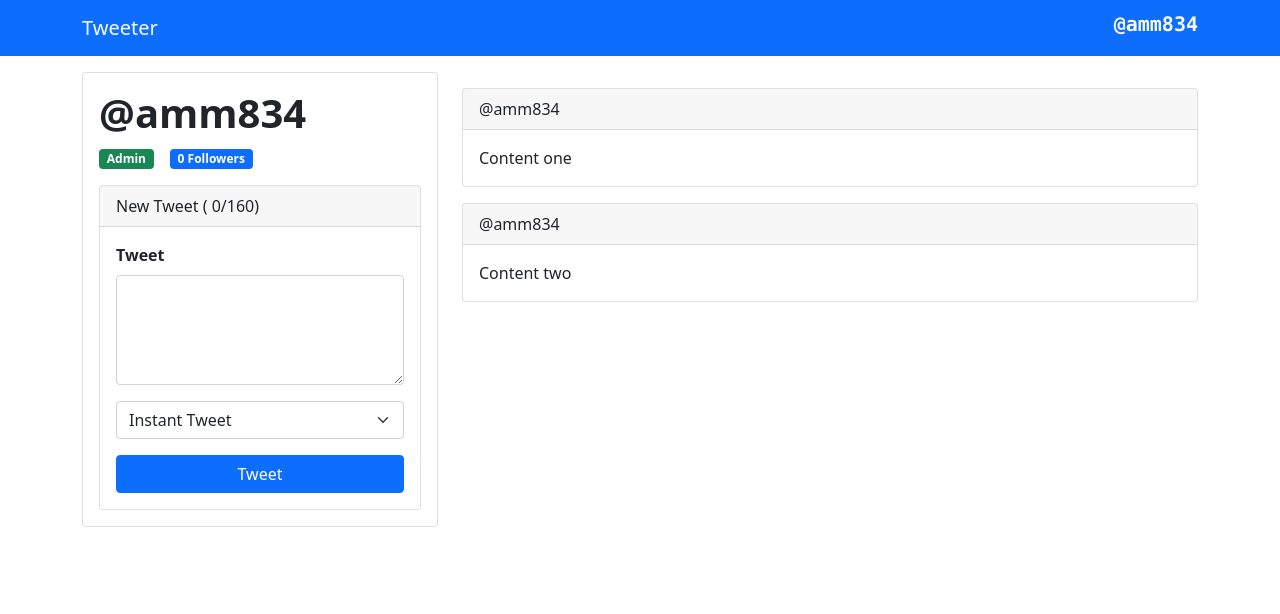
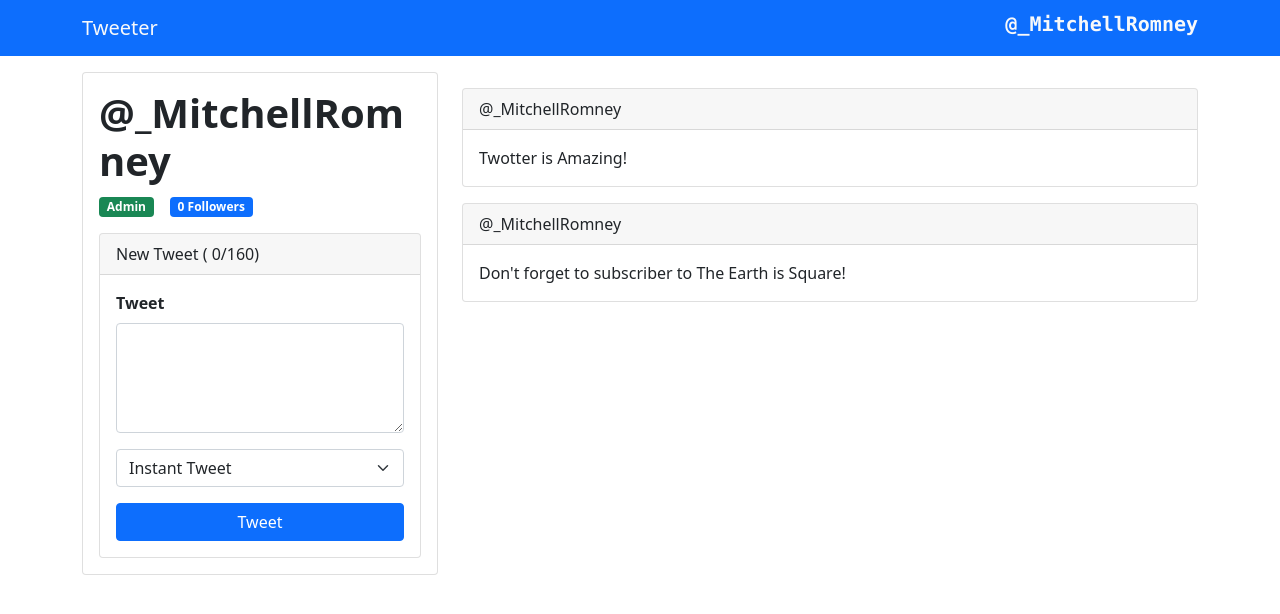
Before and after one commit to theaungmyatmoe/twitter-vue3, a Vue app: page /users/1 in a window 1280 px wide. Shown: the top 614 px of the page. Built offline with nearby package versions, Linux system fonts and the light colour scheme.

Commit message:
Using vue router

```diff
--- a/package.json
+++ b/package.json
@@ -8,8 +8,11 @@
     "preview": "vite preview"
   },
   "dependencies": {
+    "@popperjs/core": "^2.10.2",
     "bootstrap": "^5.1.3",
-    "vue": "^3.2.25"
+    "vue": "^3.2.25",
+    "vue-router": "^4.0.14",
+    "vuex": "^4.0.2"
   },
   "devDependencies": {
     "@vitejs/plugin-vue": "^2.3.0",
--- a/src/App.vue
+++ b/src/App.vue
@@ -1,6 +1,6 @@
 <template>
   <main>
-    <UserProfile/>
+    <router-view></router-view>
   </main>
 </template>
 <script>
--- /dev/null
+++ b/src/assets/users.js
@@ -0,0 +1,41 @@
+export const users = [
+    {
+        "id": 1,
+        "username": "_MitchellRomney",
+        "firstName": "Mitchell",
+        "lastName": "Romney",
+        "email": "mitchellromney@theearthissquare.com",
+        "isAdmin": true,
+        "tweets": [
+            { "id": 1, "content": "Twotter is Amazing!" },
+            { "id": 2, "content": "Don't forget to subscriber to The Earth is Square!" }
+        ]
+    },
+    {
+        "id": 2,
+        "username": "JColeNC",
+        "firstName": "J.",
+        "lastName": "Cole",
+        "email": null,
+        "isAdmin": false,
+        "tweets": []
+    },
+    {
+        "id": 3,
+        "username": "kurtisconner",
+        "firstName": "kurtis",
+        "lastName": "conner",
+        "email": null,
+        "isAdmin": false,
+        "tweets": []
+    },
+    {
+        "id": 4,
+        "username": "boburnham",
+        "firstName": "Bo",
+        "lastName": "Burnham",
+        "email": null,
+        "isAdmin": false,
+        "tweets": []
+    }
+];
--- a/src/components/UserProfile.vue
+++ b/src/components/UserProfile.vue
@@ -1,52 +1,6 @@
-<script>
-import TweetItem from "./TweetItem.vue";
-import NavBar from "./NavBar";
-import NewTweet from "./NewTweet";
-import {reactive, computed, toRefs} from 'vue'
-
-export default {
-  name: 'UserProfile',
-  components: {NewTweet, NavBar, TweetItem},
-  setup(props, ctx) {
-    const state = reactive({
-      followers: 0,
-      user: {
-        first_name: 'Aung',
-        last_name: 'Myat Moe',
-        age: 19,
-        username: 'amm834',
-        isAdmin: true,
-        tweets: [
-          {id: 1, content: 'Content one'},
-          {id: 2, content: 'Content two'},
-        ]
-      },
-    })
-
-
-    function updateTweets(tweet) {
-      const newTweet = {
-        ...tweet,
-        id: state.user.tweets.length + 1
-      }
-      state.user.tweets.unshift(newTweet)
-    }
-
-    const full_name = computed(() => `${this.user.first_name} ${this.user.last_name}`
-    )
-
-    return {
-      ...toRefs(state),
-      updateTweets,
-      full_name
-    }
-  },
-}
-</script>
-
-
 <template>
   <main>
+
     <NavBar :user="user"/>
     <div class="container">
       <div class="row my-3">
@@ -77,3 +31,44 @@ export default {
     </div>
   </main>
 </template>
+<script>
+import TweetItem from "./TweetItem.vue";
+import NavBar from "./NavBar";
+import NewTweet from "./NewTweet";
+import {reactive, computed, toRefs} from 'vue'
+import {useRoute} from 'vue-router'
+import {users} from '../assets/users'
+
+export default {
+  name: 'UserProfile',
+  components: {NewTweet, NavBar, TweetItem},
+  setup(props, ctx) {
+
+    const route = useRoute()
+    const userId = computed(() => route.params.userId)
+
+    const state = reactive({
+      followers: 0,
+      user: users[userId.value - 1] ?? users[0]
+    })
+
+
+    function updateTweets(tweet) {
+      const newTweet = {
+        ...tweet,
+        id: state.user.tweets.length + 1
+      }
+      state.user.tweets.unshift(newTweet)
+    }
+
+    const full_name = computed(() => `${this.user.first_name} ${this.user.last_name}`
+    )
+
+    return {
+      ...toRefs(state),
+      updateTweets,
+      full_name,
+    }
+  },
+}
+</script>
--- a/src/main.js
+++ b/src/main.js
@@ -1,5 +1,9 @@
 import {createApp} from 'vue'
 import App from './App.vue'
 import 'bootstrap/dist/css/bootstrap.min.css'
+import 'bootstrap'
+import router from './router/index'
 
-createApp(App).mount('#app')
+createApp(App)
+    .use(router)
+    .mount('#app')
--- a/vite.config.js
+++ b/vite.config.js
@@ -5,6 +5,6 @@ import vue from '@vitejs/plugin-vue'
 export default defineConfig({
     plugins: [vue()],
     resolve: {
-        extensions: ['.vue']
+        extensions: ['.vue','.js']
     }
 })
```
Also changed, not shown: src/router/index.js (added, +15 -0 lines), 1 other file (tests, documents, lock files or other folders).
